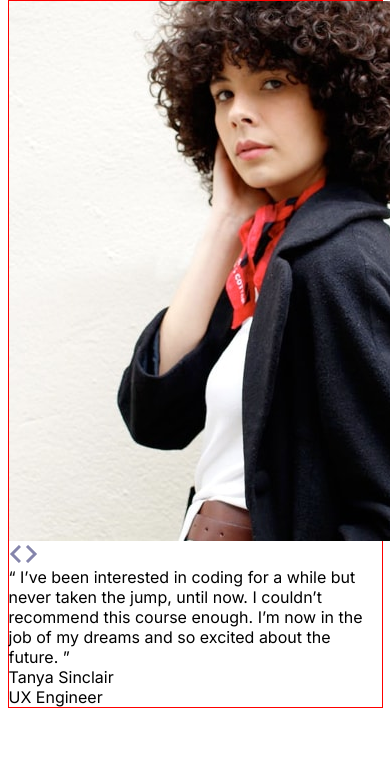
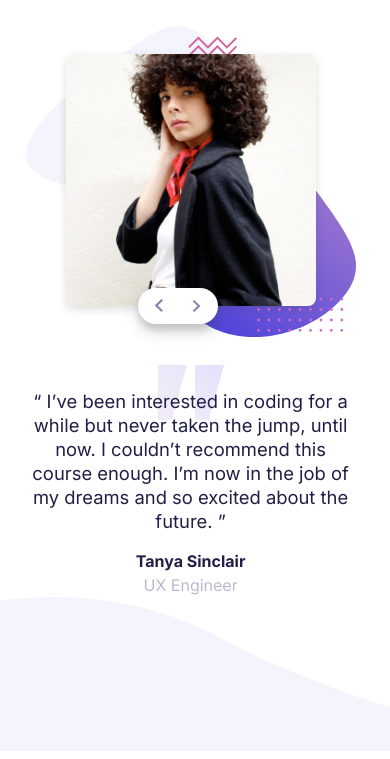
Before and after one commit to Carmenyo/FM--Coding-bootcamp-testimonials-sliders, a plain HTML site: page index.html in a window 390 px wide. Shown: the top 759 px of the page. Drawn offline with Linux system fonts and the light colour scheme.

Commit message:
mobile version finished

```diff
--- a/index.html
+++ b/index.html
@@ -25,12 +25,14 @@
   <body>
     <section class="testimonial-slider">
       <div class="testimonial">
-        <img src="./images/image-tanya.jpg" alt="Tanya" class="testimonial__image" />
+        <img  class="testimonial__image"   src="./images/image-tanya.jpg" alt="Tanya"  />
         <!-- <img src="./images/image-john.jpg" alt="John" class="testimonial__image" /> -->
         <div class="toggler testimonial__toggler">
           <img src="./images/icon-prev.svg" alt="Previous" class="toggler__icon toggler__icon--prev" />
           <img src="./images/icon-next.svg" alt="Next" class="toggler__icon toggler__icon--next" />
         </div>
+
+
         <div class="testimonial__content">
           <q class="quote testimonial__quote">
             I’ve been interested in coding for a while but never taken the jump,
@@ -40,7 +42,10 @@
           <div class="author testimonial__author">
             <p class="author__name">Tanya Sinclair</p>
             <p class="author__position">UX Engineer</p>
+          <img class="author__bg-image" src="./images/pattern-curve.svg" alt="">
+
           </div>
+
         </div>
 
         <!-- <div class="testimonial__content">
--- a/styles/_globals.scss
+++ b/styles/_globals.scss
@@ -9,9 +9,5 @@ body{
     font-size: 1rem;
     width: 100%;
     height: 100vh;
+
 }
-.testimonial-slider{
-    border: red solid 1px;
-    width: 375px;
-    margin: 0 auto;
-}
--- /dev/null
+++ b/styles/_testimonials.scss
@@ -0,0 +1,62 @@
+.testimonial-slider {
+    text-align: center;
+    width: 330px;
+    margin: 1.6rem;
+    background-image: url(../images/pattern-bg.svg);
+    background-repeat: no-repeat;
+    background-size: contain;
+}
+
+.testimonial {
+    &__image {
+        width: 250px;
+        height: 252px;
+        margin: 1.8rem auto;
+        border-radius: 0.5rem;
+        box-shadow: 0 0.2rem 0.5rem rgba(77, 75, 86, 0.19);
+    }
+    &__toggler {
+        position: absolute;
+        margin: -3.2rem 7rem;
+        padding: 0.5rem 0.5rem;
+        width: 5rem;
+        letter-spacing: 1.5rem;
+        background-color: white;
+        border-radius: 3rem;
+        box-shadow:
+            0 0.5rem 1rem rgba(77, 75, 86, 0.19),
+            0 6px 6px rgba(77, 75, 86, 0.19);
+
+        .toggler__icon--prev,
+        .toggler__icon--next {
+            width: 9px;
+        }
+    }
+    &__content {
+        margin-top: 1.6rem;
+        padding-top: 1.5rem;
+        color: $DarkBlue;
+        background-image: url(../images/pattern-quotes.svg);
+        background-repeat: no-repeat;
+        background-size: 20%;
+        background-position: top;
+        line-height: 1.5rem;
+        font-size: 1.15rem;
+
+    }
+
+    &__author{
+        margin-top: 1rem;
+    }
+    .author__name{
+        font-weight: bolder;
+        font-size: 1rem;
+    }
+    .author__position{
+        font-size: 1rem;
+        color: $GrayishBlue;
+    }
+    .author__bg-image{
+        margin-left: -5rem;
+    }
+}
--- a/styles/main.scss
+++ b/styles/main.scss
@@ -1,2 +1,3 @@
 @import "variables";
 @import "globals";
+@import "testimonials";
```
Also changed, not shown: styles/main.css, 1 other file.
